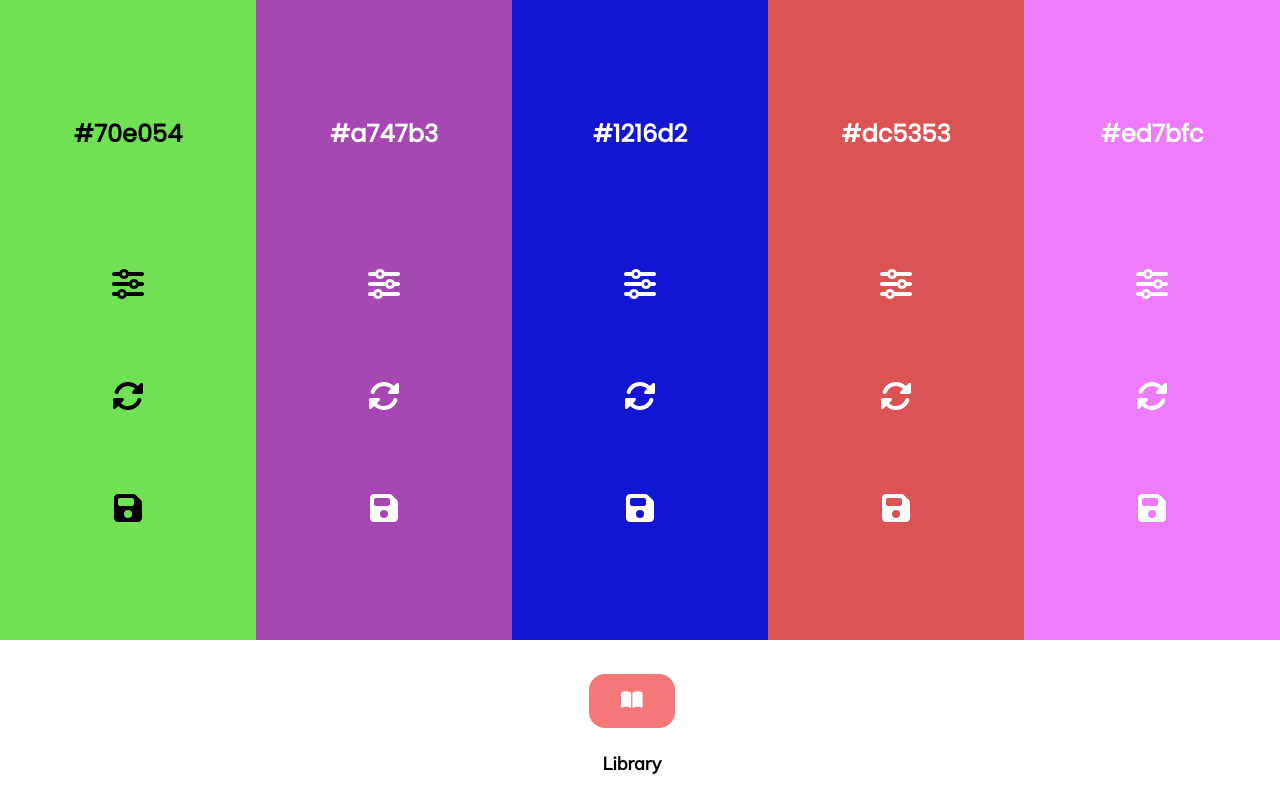
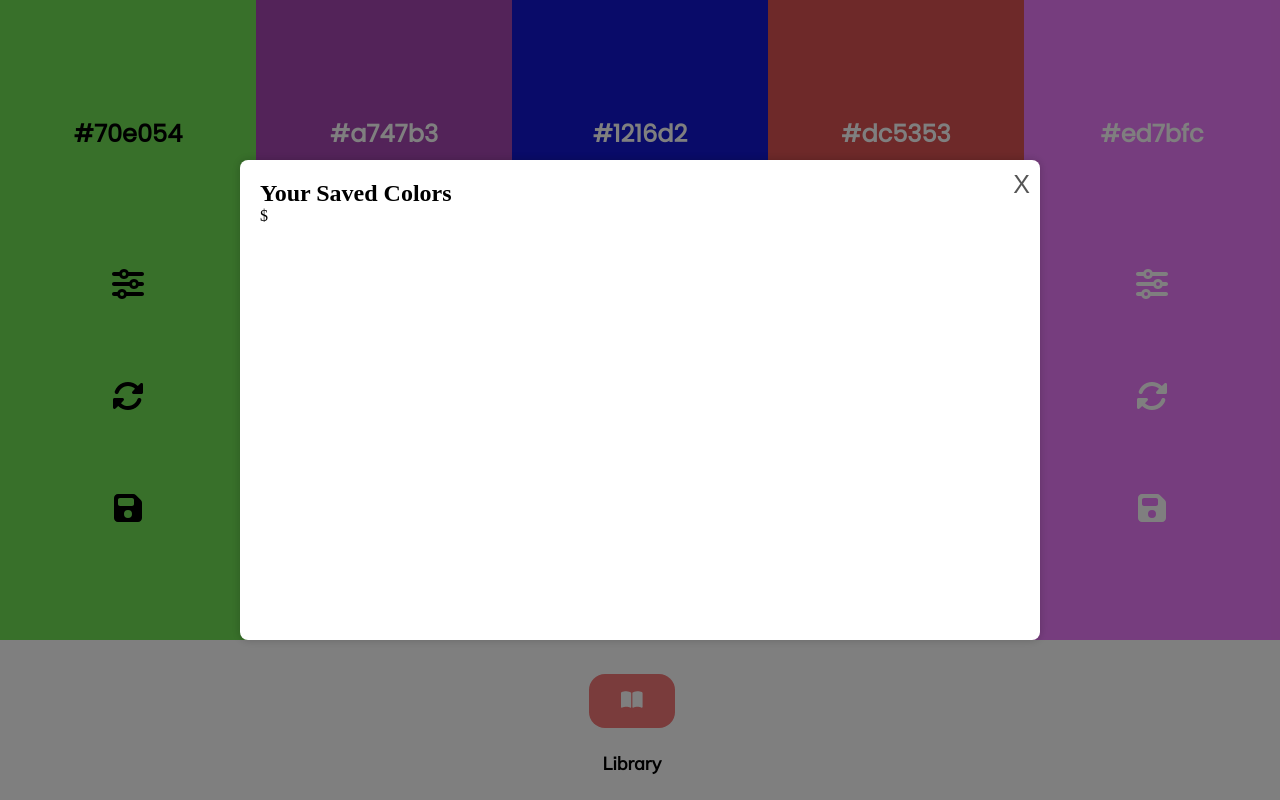
Before and after one commit to Leonte-Bogdan/colorful, a React (Create React App) app: page / in a window 1280 px wide. Both pictures are taken after a click on the button 631 px from the left and 700 px from the top of the page. Built offline with nearby package versions, Linux system fonts and the light colour scheme.

Commit message:
finished the color sliders, added the ability to save colors to local storage, added a color menu to select colors from which can be opened from the library button(doesn't work yet)

```diff
--- a/src/components/Colors.js
+++ b/src/components/Colors.js
@@ -1,6 +1,6 @@
 import React from "react";
 import { HexSection } from "./color-hex";
-import { ColorButtons } from "./color-buttons";
+import { LibraryButton } from "./color-menu";
 import { css } from "@emotion/css";
 import "../fonts/Mulish-Regular.ttf";
 
@@ -23,7 +23,7 @@ function Colors() {
 
         <HexSection title="Hex 5" />
       </div>
-      <ColorButtons />
+      <LibraryButton />
     </>
   );
 }
--- a/src/components/color-buttons.js
+++ b/src/components/color-buttons.js
@@ -1,9 +1,9 @@
 import React from "react";
 import { FontAwesomeIcon } from "@fortawesome/react-fontawesome";
-import { faSliders, faBookOpen, faRotate, faFloppyDisk } from "@fortawesome/free-solid-svg-icons";
+import { faSliders, faRotate, faFloppyDisk } from "@fortawesome/free-solid-svg-icons";
 import { css } from "@emotion/css";
 
-function ColorControls({ sliderPopupVisible, openSliderPopup, closeSliderPopup, changeColors, hexColor, checkColorContrast }) {
+function ColorControls({ sliderPopupVisible, openSliderPopup, closeSliderPopup, changeColors, hexColor, checkColorContrast, saveColor }) {
   return (
     <div
       className={css`
@@ -46,6 +46,7 @@ function ColorControls({ sliderPopupVisible, openSliderPopup, closeSliderPopup,
       </button>
 
       <button
+        onClick={saveColor}
         className={css`
           display: flex;
           flex-direction: column;
@@ -62,53 +63,4 @@ function ColorControls({ sliderPopupVisible, openSliderPopup, closeSliderPopup,
   );
 }
 
-function ColorButtons() {
-  return (
-    <div className="panel">
-      <div
-        className={css`
-          box-sizing: border-box;
-          display: flex;
-          align-items: center;
-          justify-content: space-evenly;
-          height: 20vh;
-        `}
-      >
-        <div
-          className={css`
-            display: flex;
-            flex-direction: column;
-            align-items: center;
-            margin-right: 1rem;
-            gap: 1rem;
-          `}
-        >
-          <button
-            className={css`
-              font-size: 1.2rem;
-              color: white;
-              cursor: pointer;
-              margin: 0.5rem;
-              padding: 1rem 2rem;
-              background: rgb(245, 120, 120);
-              border-style: none;
-              border-radius: 1rem;
-            `}
-          >
-            <FontAwesomeIcon icon={faBookOpen} />
-          </button>
-          <p
-            className={css`
-              font-family: "Mulish", sans-serif;
-              font-size: 18px;
-              font-weight: 600;
-            `}
-          >
-            Library
-          </p>
-        </div>
-      </div>
-    </div>
-  );
-}
-export { ColorControls, ColorButtons };
+export { ColorControls };
--- a/src/components/color-hex.js
+++ b/src/components/color-hex.js
@@ -1,6 +1,6 @@
 import React from "react";
 import { css } from "@emotion/css";
-import { CopyPopup, SliderPopup } from "./color-popups";
+import { CopyPopup, SliderPopup, SavePopup } from "./color-popups";
 import { ColorControls } from "./color-buttons";
 import chroma from "chroma-js";
 import { CopyToClipboard } from "react-copy-to-clipboard";
@@ -8,26 +8,10 @@ import { CopyToClipboard } from "react-copy-to-clipboard";
 const generateHexColor = () => chroma.random().hex();
 
 function HexSection({ title }) {
-  const checkColorContrast = (hexColor) => {
-    const luminance = chroma(hexColor).luminance();
-    const textColor = luminance > 0.5 ? "black" : "white";
-    return {
-      color: textColor,
-      luminance: luminance,
-    };
-  };
-  const [hexColor, setHexColor] = React.useState(generateHexColor());
-  const changeColors = () => {
-    setHexColor(generateHexColor());
-  };
-
-  const handleSliderChange = (event) => {
-    const newHue = event.target.value;
-    setHexColor(chroma.hsl(newHue, 1, 0.5).hex());
-  };
-
   const [popupVisible, setPopupVisible] = React.useState(false);
   const [sliderPopupVisible, setSliderPopupVisible] = React.useState(false);
+  const [hexColor, setHexColor] = React.useState(generateHexColor());
+  const [savePopupVisible, setSavePopupVisible] = React.useState(false);
 
   const openSliderPopup = () => {
     setSliderPopupVisible(true);
@@ -43,6 +27,34 @@ function HexSection({ title }) {
 
   const closePopup = () => {
     setPopupVisible(false);
+  };
+
+  const closeSavePopup = () => {
+    setSavePopupVisible(false);
+  };
+
+  const checkColorContrast = (hexColor) => {
+    const luminance = chroma(hexColor).luminance();
+    const textColor = luminance > 0.5 ? "black" : "white";
+    return {
+      color: textColor,
+      luminance: luminance,
+    };
+  };
+  const changeColors = () => {
+    setHexColor(generateHexColor());
+  };
+
+  const handleSliderChange = (event) => {
+    const newHue = event.target.value;
+    setHexColor(chroma.hsl(newHue, 1, 0.5).hex());
+  };
+
+  const saveColor = () => {
+    const savedColors = JSON.parse(localStorage.getItem("savedColors") || "[]");
+    const updatedColors = [...savedColors, hexColor];
+    localStorage.setItem("savedColors", JSON.stringify(updatedColors));
+    setSavePopupVisible(true);
   };
 
   return (
@@ -75,6 +87,7 @@ function HexSection({ title }) {
       </CopyToClipboard>
 
       <ColorControls
+        saveColor={saveColor}
         checkColorContrast={checkColorContrast}
         hexColor={hexColor}
         changeColors={changeColors}
@@ -92,6 +105,7 @@ function HexSection({ title }) {
         />
       )}
       {popupVisible && <CopyPopup onClose={closePopup} />}
+      {savePopupVisible && <SavePopup onClose={closeSavePopup} />}
     </div>
   );
 }
--- /dev/null
+++ b/src/components/color-menu.js
@@ -0,0 +1,124 @@
+import React from "react";
+import { css } from "@emotion/css";
+import chroma from "chroma-js";
+import { FontAwesomeIcon } from "@fortawesome/react-fontawesome";
+import { faBookOpen } from "@fortawesome/free-solid-svg-icons";
+
+function LibraryButton(savedColors) {
+  const [isModalOpen, setModalOpen] = React.useState(false);
+
+  const openModal = () => setModalOpen(true);
+  const closeModal = () => setModalOpen(false);
+  return (
+    <div className="panel">
+      <div
+        className={css`
+          box-sizing: border-box;
+          display: flex;
+          align-items: center;
+          justify-content: space-evenly;
+          height: 20vh;
+        `}
+      >
+        <div
+          className={css`
+            display: flex;
+            flex-direction: column;
+            align-items: center;
+            margin-right: 1rem;
+            gap: 1rem;
+          `}
+        >
+          <button
+            onClick={openModal}
+            className={css`
+              font-size: 1.2rem;
+              color: white;
+              cursor: pointer;
+              margin: 0.5rem;
+              padding: 1rem 2rem;
+              background: rgb(245, 120, 120);
+              border-style: none;
+              border-radius: 1rem;
+            `}
+          >
+            <FontAwesomeIcon icon={faBookOpen} />
+          </button>
+          <p
+            className={css`
+              font-family: "Mulish", sans-serif;
+              font-size: 18px;
+              font-weight: 600;
+            `}
+          >
+            Library
+          </p>
+        </div>
+      </div>
+      {isModalOpen && <SavedColorsModal onClose={closeModal} />}
+    </div>
+  );
+}
+
+const SavedColorsModal = ({ onClose }) => {
+  const savedColor = localStorage.getItem("color") || "";
+  return (
+    <div
+      className={css`
+        position: fixed;
+        top: 0;
+        left: 0;
+        width: 150rem;
+        height: 100vh;
+        background: rgba(0, 0, 0, 0.5);
+        z-index: 1;
+      `}
+    >
+      <div
+        className={css`
+          position: fixed;
+          top: 50%;
+          left: 50%;
+          width: 50rem;
+          height: 40rem;
+          max-height: 60%;
+          transform: translate(-50%, -50%);
+          background: white;
+          padding: 20px;
+          border-radius: 8px;
+          box-shadow: 0 0 10px rgba(0, 0, 0, 0.2);
+          z-index: 2;
+          overflow: auto;
+        `}
+      >
+        <h2>Your Saved Colors</h2>
+        <div>${savedColor}</div>
+        <button
+          className={css`
+            position: absolute;
+            top: 10px;
+            right: 10px;
+            cursor: pointer;
+            background: none;
+            border: none;
+            font-size: 25px;
+            color: #555;
+          `}
+          onClick={onClose}
+        >
+          X
+        </button>
+      </div>
+    </div>
+  );
+};
+
+const getTextColor = (backgroundColor) => {
+  const luminance = chroma(backgroundColor).luminance();
+  const textColor = luminance > 0.5 ? "black" : "white";
+  return {
+    color: textColor,
+    luminance: luminance,
+  };
+};
+export { LibraryButton };
--- a/src/components/color-sliders.js
+++ b/src/components/color-sliders.js
@@ -60,7 +60,7 @@ const ColorSlider = ({ hexColor, setHexColor }) => {
   );
 };
 
-const BrightnessSlider = ({ hexColor, setHexColor, sliderPopupVisible }) => {
+const BrightnessSlider = ({ hexColor, setHexColor }) => {
   const [brightness, setBrightness] = React.useState(0.5);
 
   const handleSliderChange = (event) => {
@@ -109,4 +109,65 @@ const BrightnessSlider = ({ hexColor, setHexColor, sliderPopupVisible }) => {
   );
 };
 
-export { ColorSlider, BrightnessSlider };
+const SaturationSlider = ({ hexColor, setHexColor, onClose }) => {
+  const [saturation, setSaturation] = React.useState(1);
+
+  const handleSliderChange = (event) => {
+    const newSaturation = event.target.value;
+    setSaturation(newSaturation);
+    const newColor = chroma(hexColor).set("hsl.s", newSaturation).hex();
+    setHexColor(newColor);
+  };
+  return (
+    <div>
+      <span
+        className={css`
+          margin: 0;
+          padding: 0;
+          font-family: "Poppins", sans-serif;
+        `}
+      >
+        Saturation
+      </span>
+      <input
+        type="range"
+        min="0"
+        max="1"
+        step="0.01"
+        name="saturation"
+        value={saturation}
+        onChange={handleSliderChange}
+        className={css`
+          appearance: none;
+          margin: 0.65rem 0rem;
+          width: 100%;
+          position: relative;
+          border-radius: 1rem;
+          cursor: pointer;
+          background: linear-gradient(to right, gray, ${hexColor}, black);
+        `}
+        data-sat="1"
+      />
+      <button
+        onClick={onClose}
+        className={css`
+          position: absolute;
+          top: 0px;
+          right: 0px;
+          padding: 0.5rem;
+          border-bottom-left-radius: 1rem;
+          cursor: pointer;
+          background: rgb(155, 155, 155);
+          color: black;
+          font-weight: bold;
+          border: none;
+          font-family: "Poppins", sans-serif;
+        `}
+      >
+        X
+      </button>
+    </div>
+  );
+};
+
+export { ColorSlider, BrightnessSlider, SaturationSlider };
```
Also changed, not shown: src/components/color-popups.js (+63 -49 lines).
